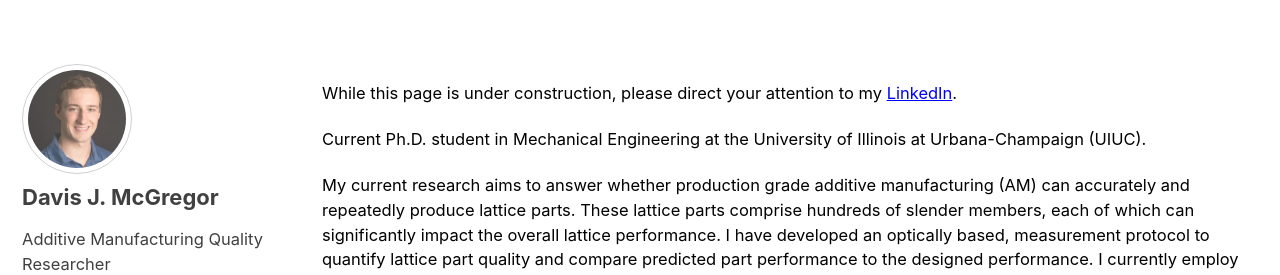
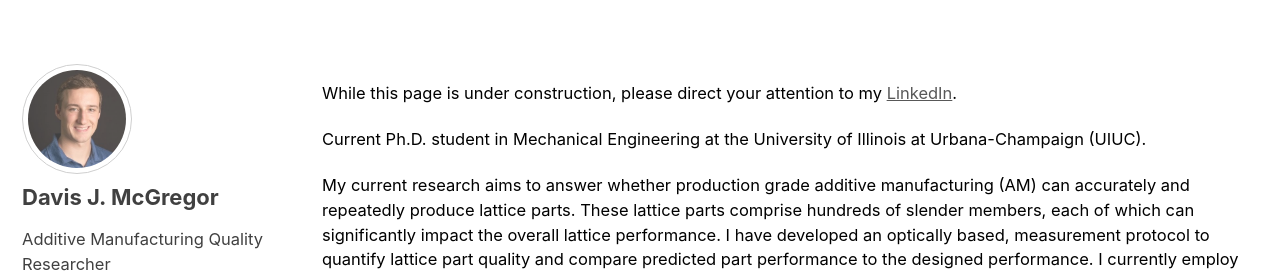
Before and after one commit to djmcgregor/djmcgregor.github.io, a Jekyll site: the page built from index.html, in a window 1280 px wide. Shown: the part 381-656 px from the top of the page. Built offline with Jekyll 4.4.1, drawn with Linux system fonts in a browser that asks for light colours; cached includes are drawn as plain includes; the list of posts is cut into pages by our own code.

Commit message:
adjust link colors for theme

```diff
--- a/_sass/minimal-mistakes/skins/_contrast.scss
+++ b/_sass/minimal-mistakes/skins/_contrast.scss
@@ -8,7 +8,8 @@ $muted-text-color: $text-color !default;
 // $primary-color: #ff0000 !default;
 $border-color: mix(#fff, $text-color, 75%) !default;
 $footer-background-color: #000 !default;
-$link-color: #0000ff !default;
+$link-color: #585858 !default;
+$link-color-hover: #00008f !default;
 $masthead-link-color: $text-color !default;
 $masthead-link-color-hover: $text-color !default;
 $navicon-link-color-hover: mix(#fff, $text-color, 80%) !default;
```
